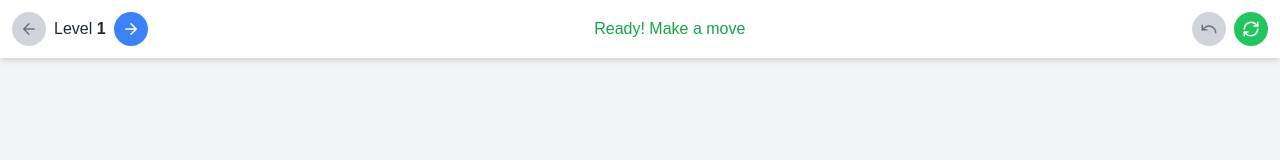
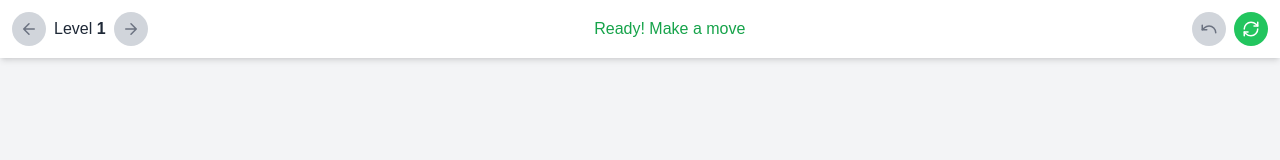
Before and after one commit to paleite/water-sort-puzzle, a Next.js app: page / in a window 1280 px wide. Shown: the top 160 px of the page. Built offline with nearby package versions, Linux system fonts and the light colour scheme.

Commit message:
Make Next-button disabled when user hasn't finished level yet

```diff
--- a/src/components/artifact.tsx
+++ b/src/components/artifact.tsx
@@ -989,7 +989,7 @@ function WaterSortGame() {
             </div>
 
             <button
-              className={`ml-2 flex items-center rounded-full p-2 ${gameState === GAME_STATE.INITIALIZING ? "cursor-not-allowed bg-gray-300 text-gray-500" : "bg-blue-500 text-white hover:bg-blue-600"}`}
+              className={`ml-2 flex items-center rounded-full p-2 ${gameState === GAME_STATE.INITIALIZING || (currentLevel >= highestLevel && gameState !== GAME_STATE.WIN) ? "cursor-not-allowed bg-gray-300 text-gray-500" : "bg-blue-500 text-white hover:bg-blue-600"}`}
               disabled={
                 gameState === GAME_STATE.INITIALIZING ||
                 (currentLevel >= highestLevel && gameState !== GAME_STATE.WIN)
```
